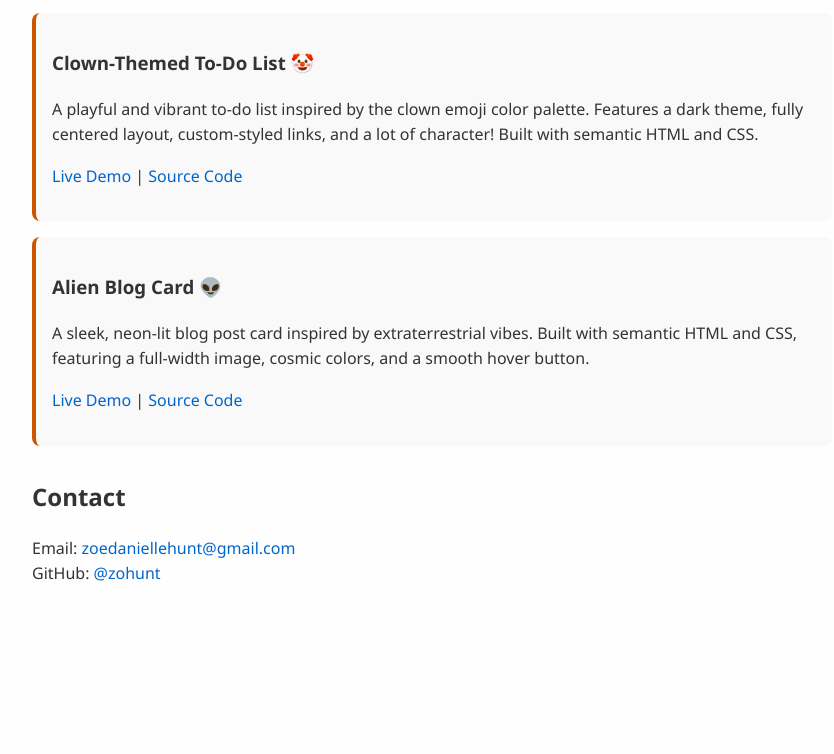
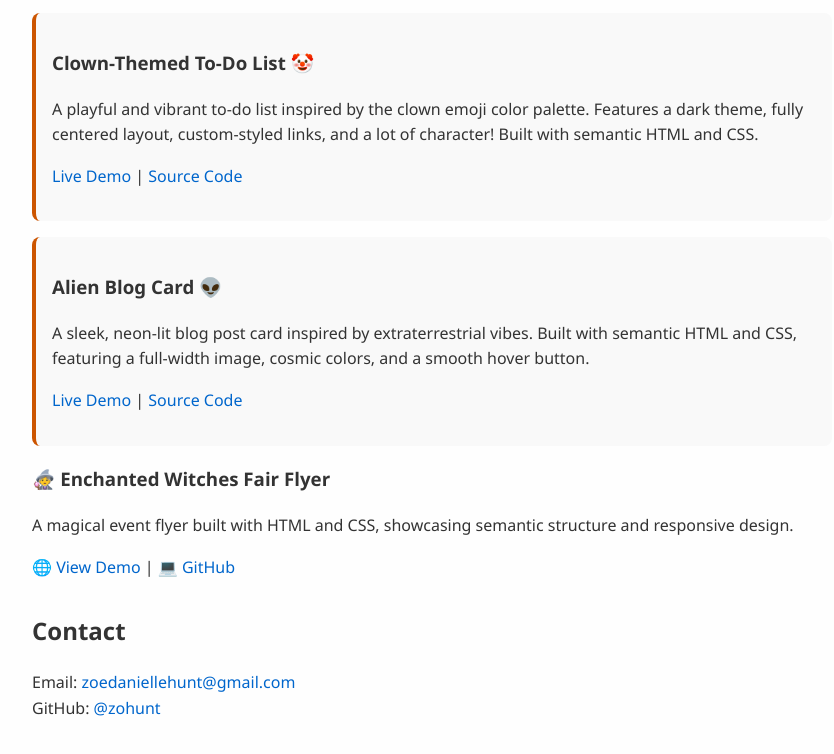
Before and after one commit to zohunt/Zoe-Hunt, a plain HTML site: page index.html in a window 1280 px wide. Shown: the part 1507-2261 px from the top of the page, without its empty margins (208-1042 px from the left). Before the commit the page ends 2158 px from the top, so only its background shows below. Drawn offline with Linux system fonts and the light colour scheme.

Commit message:
Update index.html

```diff
--- a/index.html
+++ b/index.html
@@ -85,6 +85,13 @@
   </p>
 </div>
 
+    <div class="project-card">
+  <h3>🧙‍♀️ Enchanted Witches Fair Flyer</h3>
+  <p>A magical event flyer built with HTML and CSS, showcasing semantic structure and responsive design.</p>
+  <a href="https://zohunt.github.io/witch-fair-flyer/" target="_blank">🌐 View Demo</a> |
+  <a href="https://github.com/zohunt/witch-fair-flyer" target="_blank">💻 GitHub</a>
+</div>
+
     <!-- Add more projects here -->
 
   </section>
```
